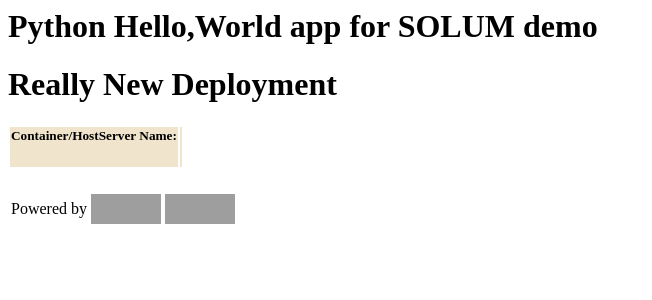
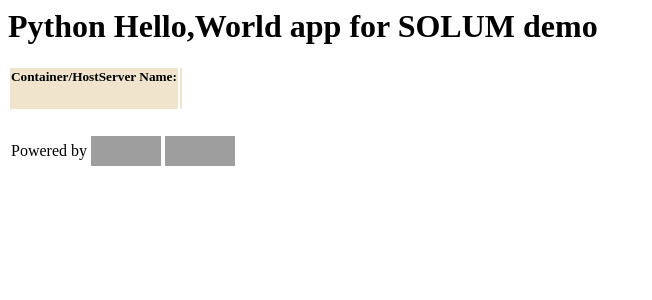
Before and after one commit to vikomall/solum-python-sample-app, a Python web app: template templates/index.html in a window 1280 px wide. Shown: the top 300 px of the page, without its empty margins (0-652 px from the left). Run offline with Jinja, Linux system fonts and the light colour scheme; the template is opened without the code that fills it, so the values that code supplies are empty; grey boxes are pictures that could not be loaded.

Commit message:
Update index.html

```diff
--- a/templates/index.html
+++ b/templates/index.html
@@ -1,6 +1,5 @@
 
 <h1>Python Hello,World app for SOLUM demo</h1>
-<h1>Really New Deployment</h1>
 <table>
   <tr>
     <td bgcolor="#F0E5CC" align="center"><h5>Container/HostServer Name:</h5></td>
```
